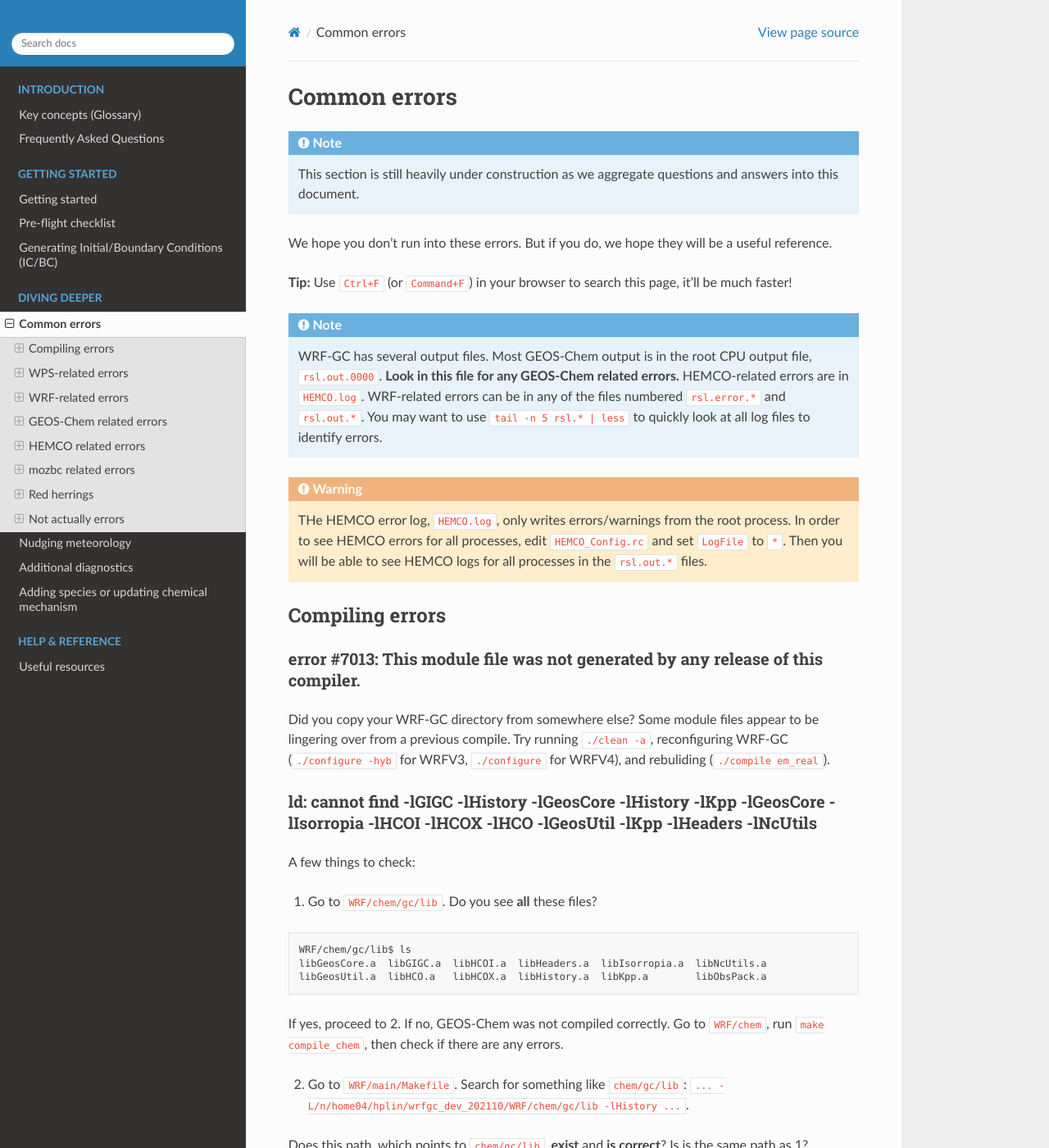
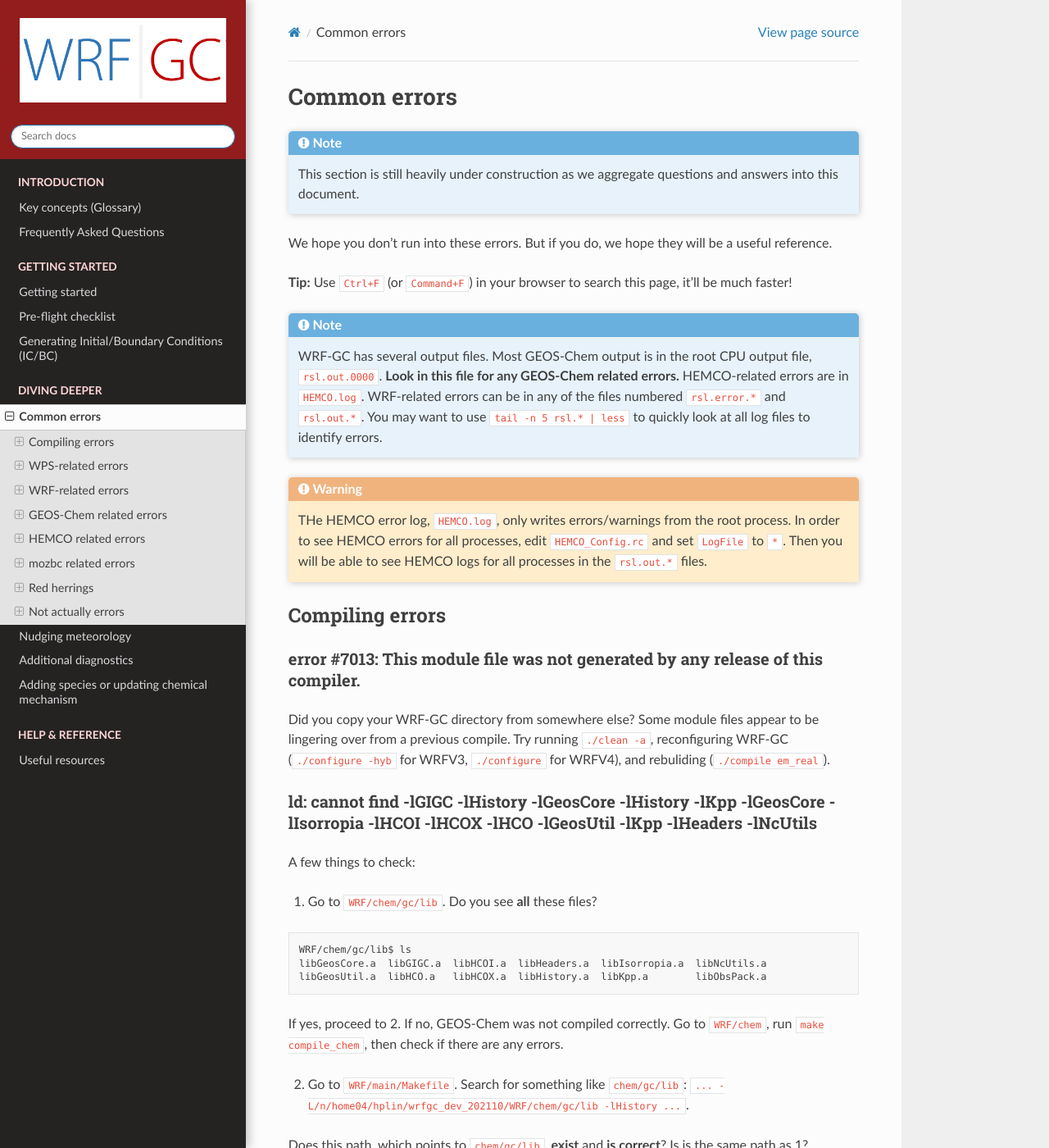
Before and after one commit to WRF-GC/documentation, a Sphinx documentation site: the page built from docs/source/common-errors.rst, in a window 1280 px wide and 1400 px high. Shown: the whole window at 82% size. Built offline with Sphinx 7.4.7 and the Read the Docs theme 2.0.0, drawn with Linux system fonts in a browser that asks for light colours.

Commit message:
Make it pretty

```diff
--- /dev/null
+++ b/docs/source/_static/custom.css
@@ -0,0 +1,25 @@
+.wy-side-nav-search {
+	background: #931c1c;
+}
+
+.wy-menu-vertical header, .wy-menu-vertical p.caption {
+	color:  #ffd6d6;
+}
+
+.admonition {
+	box-shadow: 1px 1px 8px rgba(0,0,0,0.2);
+}
+
+.admonition-title {
+	border-top-left-radius: 5px;
+	border-top-right-radius: 5px;
+}
+
+.wy-nav-side {
+	background:  #252222;
+	box-shadow:  5px 0 10px rgba(0,0,0,0.2);
+}
+
+.wy-menu-vertical a {
+	transition:  background linear 0.1s;
+}
--- a/docs/source/common-errors.rst
+++ b/docs/source/common-errors.rst
@@ -47,7 +47,7 @@ If no, go to step 3. **The error is because you (or someone) moved your WRF-GC d
 
 4. Now, go to ``WRF/chem``, run ``make compile_chem``. Verify that ``WRF/chem/main/Makefile`` has ``chem/gc/lib`` pointing to the right path. **Go back to the root WRF directory and compile again**: ``./compile em_real``. No clean is necessary.
 
-mo_mozart_lib.f90:118: undefined reference to `nf_open_'
+mo_mozart_lib.f90:118: undefined reference to nf_open_
 ^^^^^^^^^^^^^^^^^^^^^^^^^^^^^^^^^^^^^^^^^^^^^^^^^^^^^^^^^
 
 This happens in ``mozbc``. Check if you have **netCDF-C** and **netCDF-Fortran** in the same directory. Your ``$NETCDF_DIR`` should include ``include/libnetcdff.a`` - if not, you're missing the netCDF-Fortran.
--- a/docs/source/conf.py
+++ b/docs/source/conf.py
@@ -32,7 +32,7 @@ templates_path = ['_templates']
 
 html_theme = 'sphinx_rtd_theme'
 html_static_path = ['_static']
-html_logo = "wrfgc_logo.png"
+html_logo = "_static/wrfgc_logo.png"
 html_theme_options = {
     'logo_only': True,
     'display_version': False,
@@ -40,3 +40,6 @@ html_theme_options = {
 
 # -- Options for EPUB output
 epub_show_urls = 'footnote'
+
+def setup(app):
+    app.add_css_file('custom.css')
```
